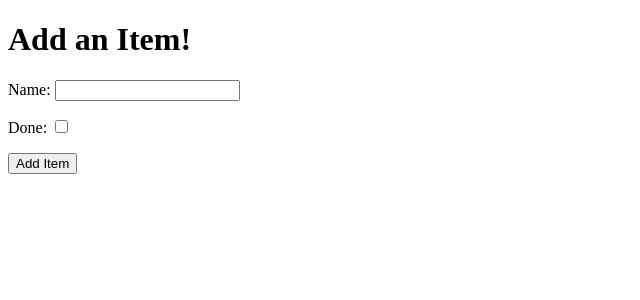
After one commit to Myekman/hello-django, a Django app: page /add in a window 1280 px wide. The commit adds this page. Shown: the top 300 px of the page, without its empty margins (0-640 px from the left). Run offline with Django 3.2, Linux system fonts and the light colour scheme.

Commit message:
add code to create items for the to do list

```diff
--- a/django_todo/urls.py
+++ b/django_todo/urls.py
@@ -15,9 +15,10 @@ Including another URLconf
 """
 from django.contrib import admin
 from django.urls import path
-from todo.views import get_todo_list
+from todo.views import get_todo_list, add_item
 
 urlpatterns = [
     path('admin/', admin.site.urls),
-     path('', get_todo_list, name='get_todo_list')
+     path('', get_todo_list, name='get_todo_list'),
+      path('add', add_item, name='add')
 ]
--- /dev/null
+++ b/todo/templates/todo/add_item.html
@@ -0,0 +1,31 @@
+<!DOCTYPE html>
+<html lang="en">
+<head>
+    <meta charset="UTF-8">
+    <meta name="viewport" content="width=device-width, initial-scale=1.0">
+    <title>Document</title>
+</head>
+<body>
+    <h1>Add an Item!</h1>
+    <form method="POST" action="add">
+        {% csrf_token %}
+        <div>
+            <p>
+                <label for = "id_name">Name:</label>
+                <input type="text" id="id_name" name="item_name"/>
+            </p>
+        </div>
+        <div>
+            <p>
+                <label for = "id_done">Done:</label>
+                <input type="checkbox" id="id_done" name="done"/>
+            </p>
+        </div>
+        <div>
+            <p>
+            <button type="submit">Add Item</button>
+            </p>
+        </div>
+    </form>
+</body>
+</html>
--- a/todo/templates/todo/todo_list.html
+++ b/todo/templates/todo/todo_list.html
@@ -21,5 +21,6 @@
         <td>Toy have bothing to do</td>
         {%endfor%}
     </table>
+    <a href="/add">Add an Item</a>
 </body>
 </html>
--- a/todo/views.py
+++ b/todo/views.py
@@ -1,4 +1,4 @@
-from django.shortcuts import render
+from django.shortcuts import render, redirect
 from .models import Item
 
 # Create your views here.
@@ -8,3 +8,12 @@ def get_todo_list(request):
         'items': items
     }
     return render(request, 'todo/todo_list.html', context)
+
+def add_item(request):
+    if request.method == 'POST':
+        name = request.POST.get('item_name')
+        done= 'done' in request.POST
+        Item.objects.create(name=name, done=done)
+
+        return redirect(get_todo_list)
+    return render(request, 'todo/add_item.html')
```
Also changed, not shown: db.sqlite3.
